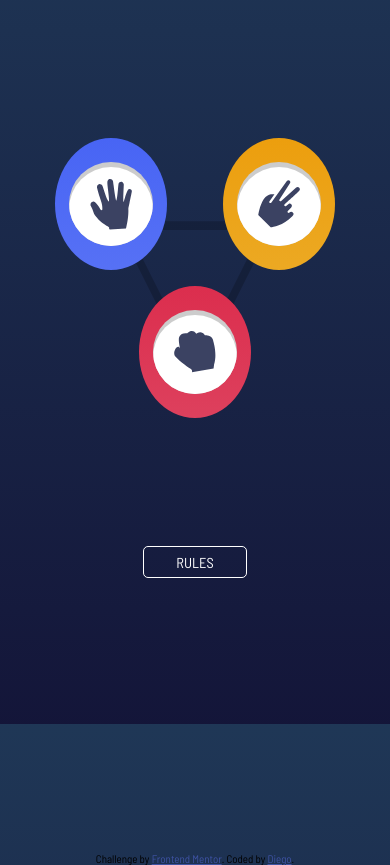
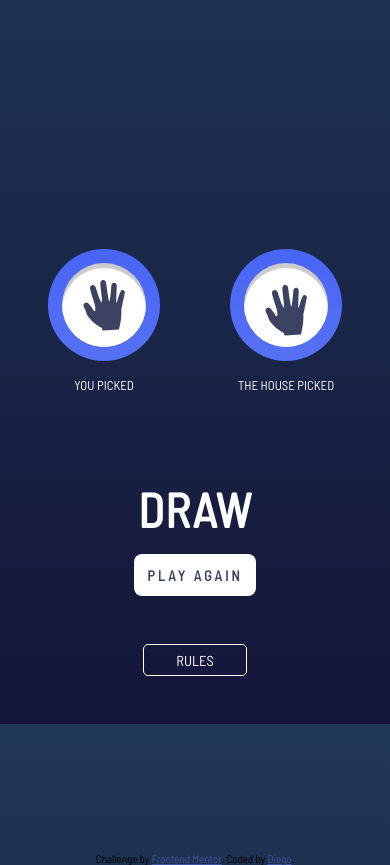
Before and after one commit to Diegobrix/FrontEnd-Mentor---Rock-Paper-Scissors-Game, a plain HTML site: page index.html in a window 390 px wide. Both pictures are taken after a click on the button 111 px from the left and 324 px from the top of the page. Shown: the part 120-985 px from the top of the page. Drawn offline with Linux system fonts and the light colour scheme.

Commit message:
Mobile Finalizado

```diff
--- a/css/indexStyles.css
+++ b/css/indexStyles.css
@@ -26,22 +26,22 @@
 
     /* Typography */
     --fw-regular: 600;
-    --fw-bold: 700;
+    --fw-bold: 800;
 
-    --f-family: 'Barlow Semi Condensed', sans-serif;
-
+    font-family: 'Barlow Semi Condensed', sans-serif;
     font-size: 16px;
 }
 
 .attribution { font-size: 11px; text-align: center; }
 .attribution a { color: hsl(228, 45%, 44%); }
 
-* {
+*,
+* > * {
     margin: 0;
     padding: 0;
     box-sizing: border-box;
 
-    font-family: var(--f-family);
+    font: inherit;
 }
 
 body {
@@ -161,7 +161,7 @@ main .buttons-wrapper {
     width: 85%;
     height: 40%;
 
-    margin-bottom: 3rem;
+    margin-bottom: 8rem;
 }
 
 .jokenpo {
@@ -176,7 +176,8 @@ main .buttons-wrapper {
     background: linear-gradient(to bottom, var(--color-1), var(--color-2));
 }
 
-.jokenpo i {
+.jokenpo i,
+.jokenpo-inner i {
     position: absolute;
     inset: 0;
     margin: auto;
@@ -214,8 +215,16 @@ main .buttons-wrapper {
     --color-2: var(--rock-50);
 }
 
+.jokenpo-background i {
+    background: var(--img-link);
+}
+
 #rock i {
     background: url(../images/icon-rock.svg);
+}
+
+#rock i,
+.jokenpo-background i {
     background-repeat: no-repeat;
     background-size: 50%;
     background-position: center center;
@@ -240,6 +249,8 @@ main .buttons-wrapper {
 }
 
 .rules-button {
+    position: absolute;
+    bottom: 3rem;
     width: 6.5rem;
     height: 2rem;
     background: #0000;
@@ -249,4 +260,162 @@ main .buttons-wrapper {
     font-size: .9rem;
 }
 
+.buttons-wrapper[selected="true"] > * {
+    position: relative;
+    pointer-events: none;
+}
+
+.buttons-wrapper[selected="true"] > *,
+main:has(.buttons-wrapper[selected="true"]) figure {
+    animation: pushDown .5s ease-in forwards;
+}
+
+dialog[opened="true"] {
+    position: fixed;
+    inset: 0;
+    margin: auto;
+
+    display: grid;
+    place-items: center;
+
+    min-width: 100%;
+    min-height: 100%;
+
+    width: auto;
+    height: auto;
+
+    border: 0;
+}
+
+dialog button {
+    width: 1.5rem;
+    aspect-ratio: 1;
+    border: 0;
+    background: url("../images/icon-close.svg") no-repeat;
+    background-size: contain;
+}
+
+dialog h2 {
+    font-weight: var(--fw-bold);
+    font-size: 1.5rem;
+    color: var(--neutral-400);
+}
+
+.choosed-jokenpo[visible="false"] {
+    display: none;
+}
+
+.choosed-jokenpo[visible="true"] {
+    animation: popin .5s ease-in forwards;
+}
+
+.choosed-jokenpo{
+    position: fixed;
+    inset: 0;
+    margin: auto;
+
+    display: flex;
+    align-items: center;
+    justify-content: space-between;
+
+    padding: 0 3rem;
+
+    height: 50%;
+}
+
+.choose-display {
+    display: flex;
+    flex-direction: column;
+    align-items: center;
+    gap: 1rem 0;
+}
+
+.choose-display h2 {
+    text-transform: uppercase;
+    color: #fff;
+    font-size: .8rem;
+}
+
+.jokenpo-background {
+    display: grid;
+    place-items: center;
+
+    width: 7rem;
+    aspect-ratio: 1;
+
+    border-radius: 50%;
+
+    background: var(--primary-100);
+}
+
+#player {
+    background: linear-gradient(to bottom, var(--player), var(--player-50));
+}
+
+#house {
+    background: linear-gradient(to bottom, var(--house), var(--house-50));
+}
+
+.game-result-wrapper[game-over="false"] {
+    display: none;
+}
+
+.game-result-wrapper[game-over="true"] {
+    position: absolute;
+    bottom: 8rem;
+    display: flex;
+    flex-direction: column;
+    align-items: center;
+    margin: 0;
+    gap: 1rem 0;
+}
+
+.game-result-wrapper > h1 {
+    color: var(--neutral-100);
+    font-size: 3rem;
+    font-weight: var(--fw-bold);
+    letter-spacing: 1px;
+}
+
+.game-result-wrapper > * {
+    text-transform: uppercase;
+}
+
+.game-result-wrapper > button {
+    width: calc(100% + .5rem);
+    height: 2.6rem;
+    background: var(--neutral-100);
+    border: 0;
+    border-radius: 8px;
+    color: var(--neutral-400);
+    font-weight: 600;
+    font-size: .9rem;
+    letter-spacing: 3px;
+}
+
 /* Desktop - 1366px */
+
+/* Animations */
+@keyframes pushDown {
+    0% {
+        top: 0;
+    }
+    99% {
+        top: 100%;
+    }
+    100% {
+        opacity: 0;
+        display: none;
+    }
+}
+
+@keyframes popin {
+    from {
+        opacity: 0;
+        margin-bottom: 5rem;
+    }
+    to {
+        opacity: 1;
+        margin-bottom: 12rem;
+    }
+}
--- a/index.html
+++ b/index.html
@@ -39,7 +39,7 @@
     </div>
   </header>
   <main>
-    <div class="buttons-wrapper">
+    <div class="buttons-wrapper" selected="false">
       <button class="jokenpo" id="paper" data-order="1">
         <div class="jokenpo-inner">
           <div class="inner__shadow"></div>
@@ -62,6 +62,31 @@
     <figure>
       <img src="./images/bg-triangle.svg" alt="">
     </figure>
+    <div class="choosed-jokenpo" visible="false">
+      <div class="choose-display">
+        <div class="jokenpo-background" id="player">
+          <div class="jokenpo-inner">
+            <div class="inner__shadow"></div>
+            <i></i>
+          </div>
+        </div>
+        <h2>you picked</h2>
+      </div>
+      <div class="choose-display">
+        <div class="jokenpo-background" id="house">
+          <div class="jokenpo-inner">
+            <div class="inner__shadow">
+              <i></i>
+            </div>
+          </div>
+        </div>
+        <h2>the house picked</h2>
+      </div>
+    </div>
+    <div class="game-result-wrapper" game-over="false">
+      <h1 class="result-title"></h1>
+      <button class="btn-play-again">play again</button>
+    </div>
     <button class="rules-button" aria-controls="modal">rules</button>
     <dialog class="modal" id="modal" opened="false">
       <h2>rules</h2>
--- a/js/gameScript.js
+++ b/js/gameScript.js
@@ -1,6 +1,18 @@
 const scoreDisplay = document.querySelector(".score");
+const container = document.querySelector(".buttons-wrapper");
 const choosed = document.querySelectorAll(".jokenpo");
+const choosedBackground = document.querySelector(".choosed-jokenpo");
+const playerDisplay = document.querySelector("#player");
+const pcDisplay = document.querySelector("#house");
+const iconChoosed = document.querySelector("#player i");
+const iconChoosedPc = document.querySelector("#house i");
+
+const resultContainer = document.querySelector(".game-result-wrapper");
+const resultTitle = document.querySelector(".result-title");
+const btnPlayAgain = document.querySelector(".btn-play-again");
+
 const jokenpo = ["rock", "paper", "scissors"];
+
 let pcChoose;
 let playerChoose;
 
@@ -14,6 +26,10 @@ choosed.forEach((element) => {
     element.addEventListener("click", iChooseYou);
 });
 
+btnPlayAgain.addEventListener("click", () => {
+    playAgain();
+});
+
 function iChooseYou()
 {
     let optionChoosed = this.getAttribute("data-order");
@@ -25,6 +41,8 @@ function iChooseYou()
     : 1;
 
     game(playerChoose, pcChoose);
+    container.setAttribute("selected", "true");
+    choosedBackground.setAttribute("visible", "true");
 }
 
 function game(player, pc)
@@ -57,8 +75,40 @@ function game(player, pc)
     {
         score++;
         scoreDisplay.innerText = (score);
+        resultTitle.innerText = "you win";
+    }
+    playerDisplay.style = ("--player: var(--" + jokenpo[player] + ");--player-50:var(--" + jokenpo[player] + "-50);");
+    pcDisplay.style = ("--house: var(--" + jokenpo[pc] + ");--house-50:var(--" + jokenpo[pc] + "-50);");
+    console.log("Player: " + jokenpo[player] + " Pc: " + jokenpo[pc]);
+    iconChoosed.style = ("--img-link: url(../images/icon-"+ jokenpo[player] +".svg);");
+    iconChoosedPc.style = ("--img-link: url(../images/icon-"+ jokenpo[pc] +".svg);");
+
+    if(!winner)
+    {
+        if(pc == player)
+        {
+            resultTitle.innerText = "draw";
+        }
+        else
+        {
+            resultTitle.innerText = "you lose";
+        }
     }
 
-    console.log("Player: " + jokenpo[player] + " Pc: " + jokenpo[pc]);
+    resultContainer.setAttribute("game-over", "true");
+}
 
+function playAgain()
+{
+    container.setAttribute("selected", "false");
+    choosedBackground.setAttribute("visible", "false");
+    resultContainer.setAttribute("game-over", "false");
+
+    playerDisplay.style = ("--player: ''; --player-50: '';");
+    pcDisplay.style = ("--house: ''; --house-50: '';");
+    iconChoosed.style = ("--img-link: '';");
+    iconChoosedPc.style = ("--img-link: '';");
+
+    player = "";
+    pc = "";
 }
```
